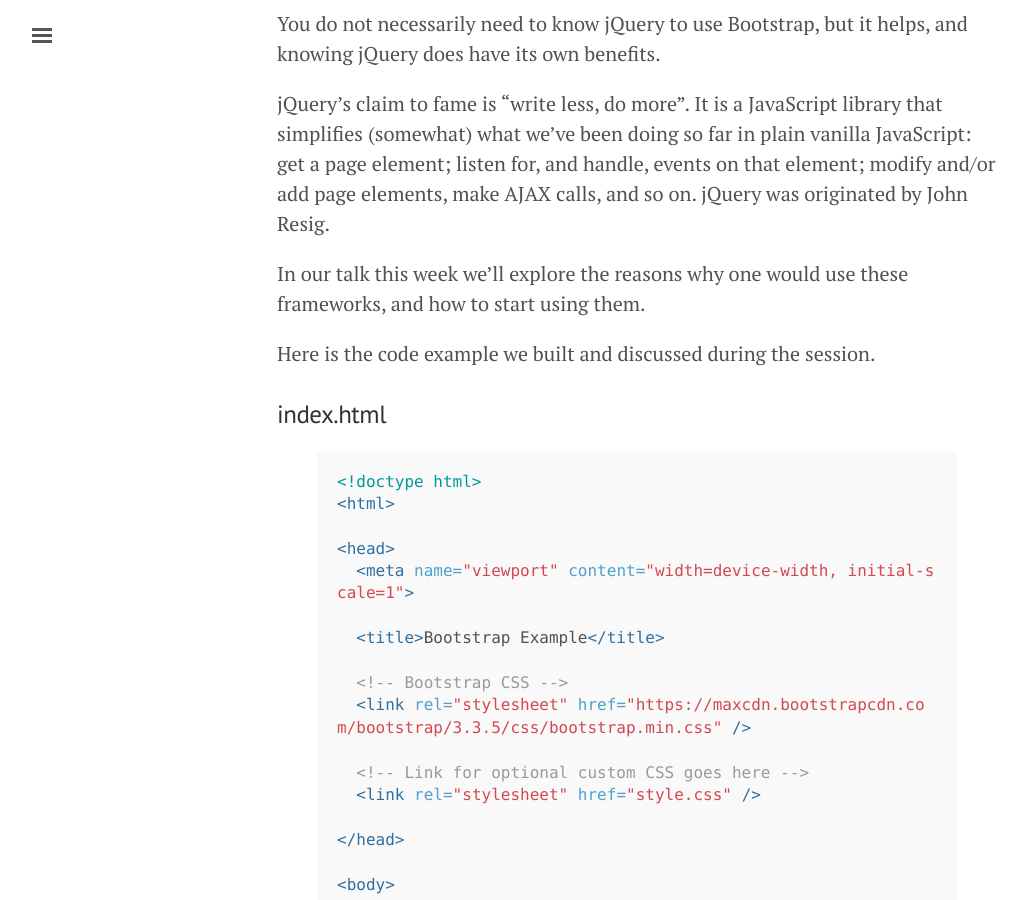
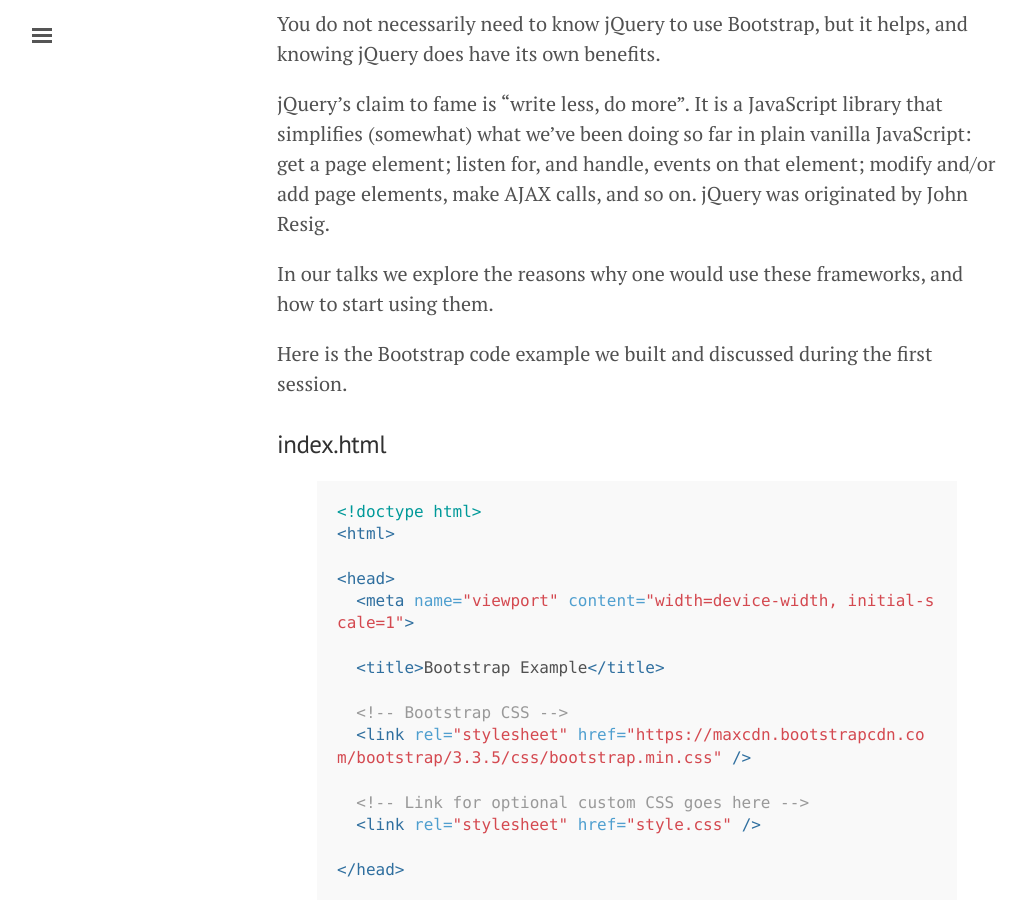
Before and after one commit to MississaugaCoding/mississaugacoding.github.io, a Jekyll site: the page built from _posts/2015-11-10-html-css-js-bootstrap.md, in a window 1280 px wide and 900 px high, scrolled down 543 px. Shown: the whole window, without its empty margins (3-1030 px from the left). Built offline with Jekyll 4.4.1, drawn with Linux system fonts in a browser that asks for light colours; comment, search, counter and statistics services are not loaded; some of the changed text lies outside the part shown.

Commit message:
updated post for session 13/14

```diff
--- a/_posts/2015-11-10-html-css-js-bootstrap.md
+++ b/_posts/2015-11-10-html-css-js-bootstrap.md
@@ -15,9 +15,9 @@
 
 jQuery's claim to fame is "write less, do more". It is a JavaScript library that simplifies (somewhat) what we've been doing so far in plain vanilla JavaScript: get a page element; listen for, and handle, events on that element; modify and/or add page elements, make AJAX calls, and so on. jQuery was originated by John Resig.
 
-In our talk this week we'll explore the reasons why one would use these frameworks, and how to start using them.
+In our talks we explore the reasons why one would use these frameworks, and how to start using them.
 
-Here is the code example we built and discussed during the session.
+Here is the Bootstrap code example we built and discussed during the first session.
 
 ###index.html
 {% highlight html %}
```
Also changed, not shown: other parts of _posts/2015-11-10-html-css-js-bootstrap.md (+1 -0 lines).
